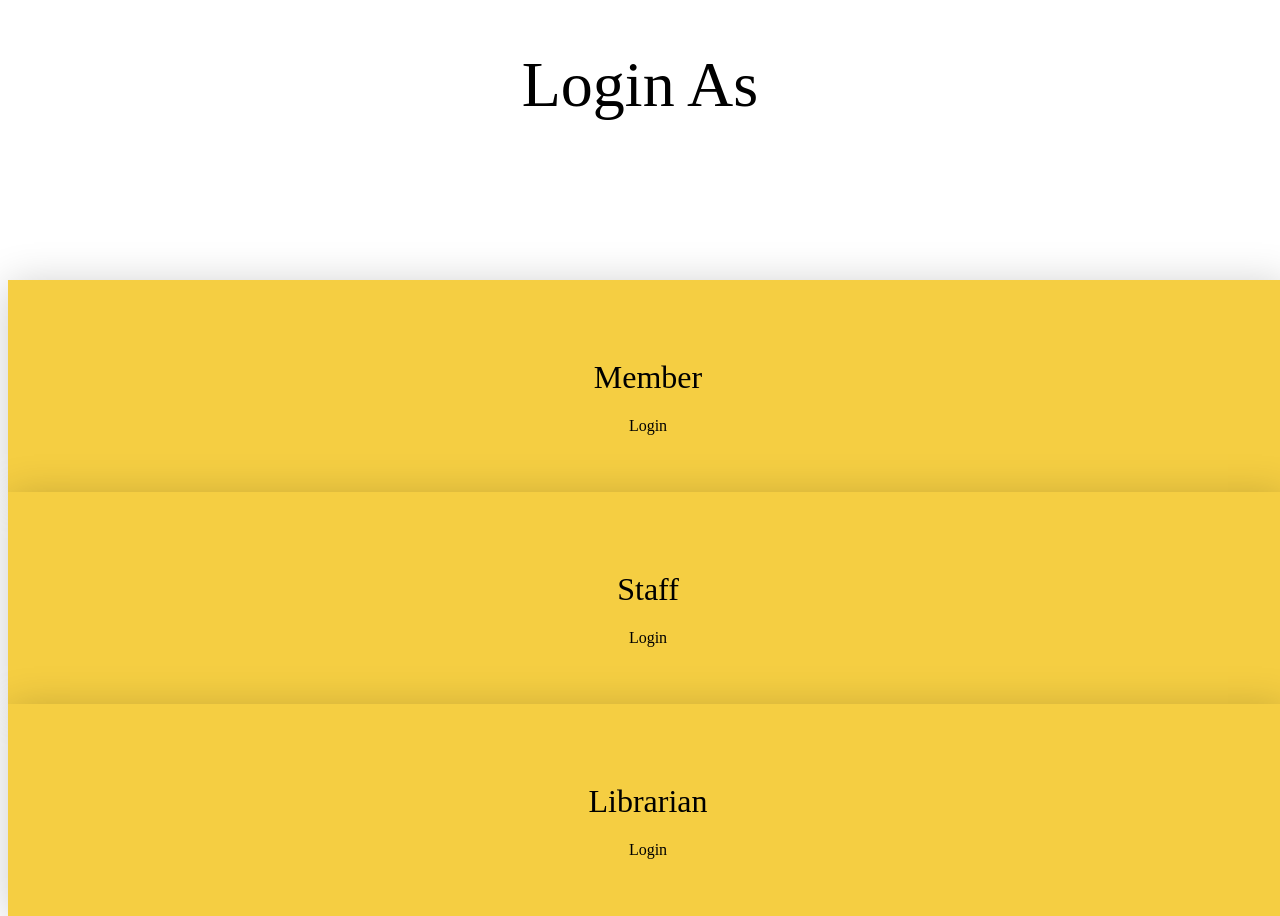
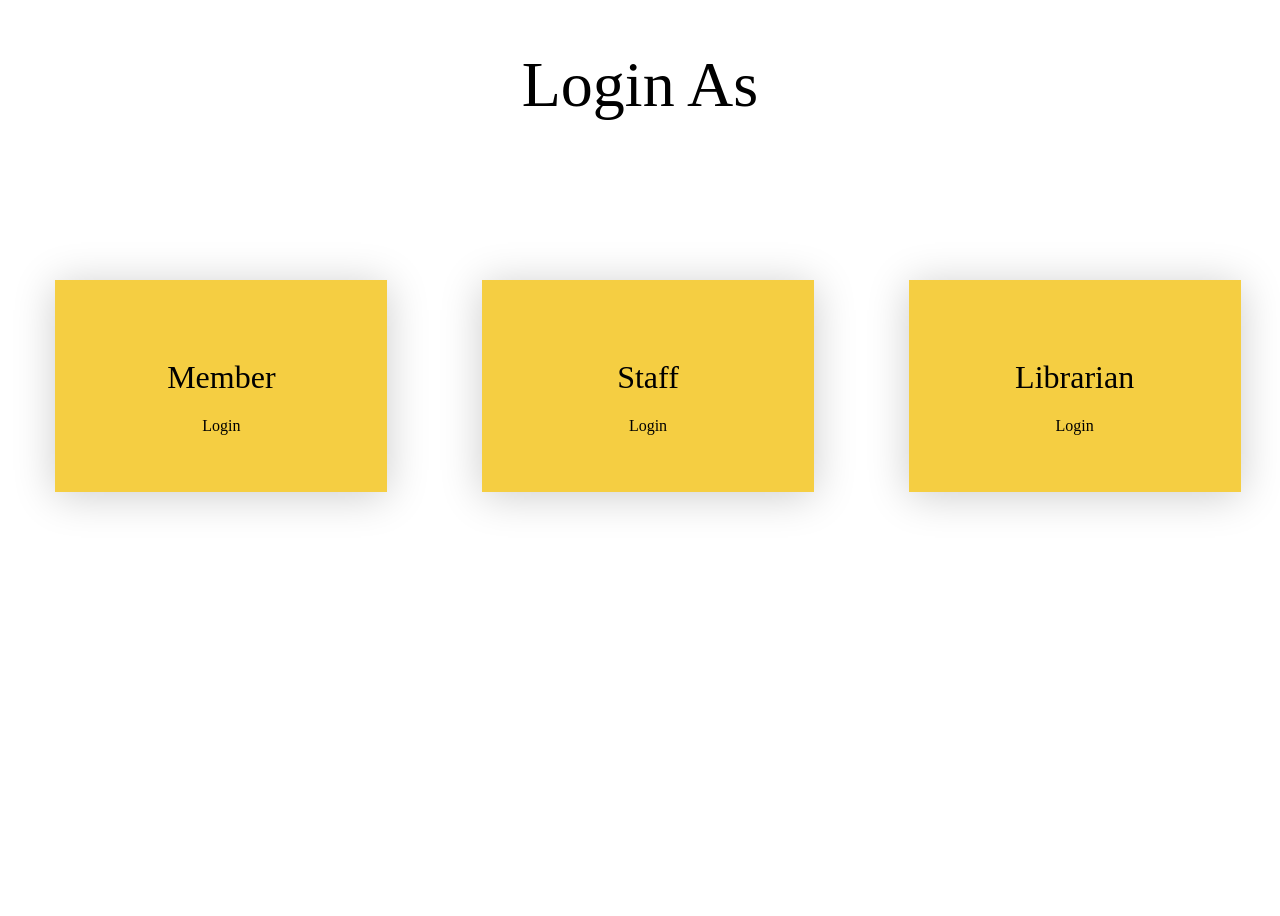
Before and after one commit to Yash23kr/Library-Information-System, a Django app: page /login in a window 1280 px wide. After the commit the page ends 510 px from the top, so only its background shows below. Run offline with Django 3.2, Linux system fonts and the light colour scheme.

Commit message:
Update login_page.html

```diff
--- a/librarybackend/book/templates/login_page.html
+++ b/librarybackend/book/templates/login_page.html
@@ -34,7 +34,7 @@
         color: #000;
       }
       .CardDiv{
-        width: 100%;
+        width: 25%;
         height: 25vh;
         max-height: 20vw;
         border: 6px solid rgb(245, 206, 66);
```
